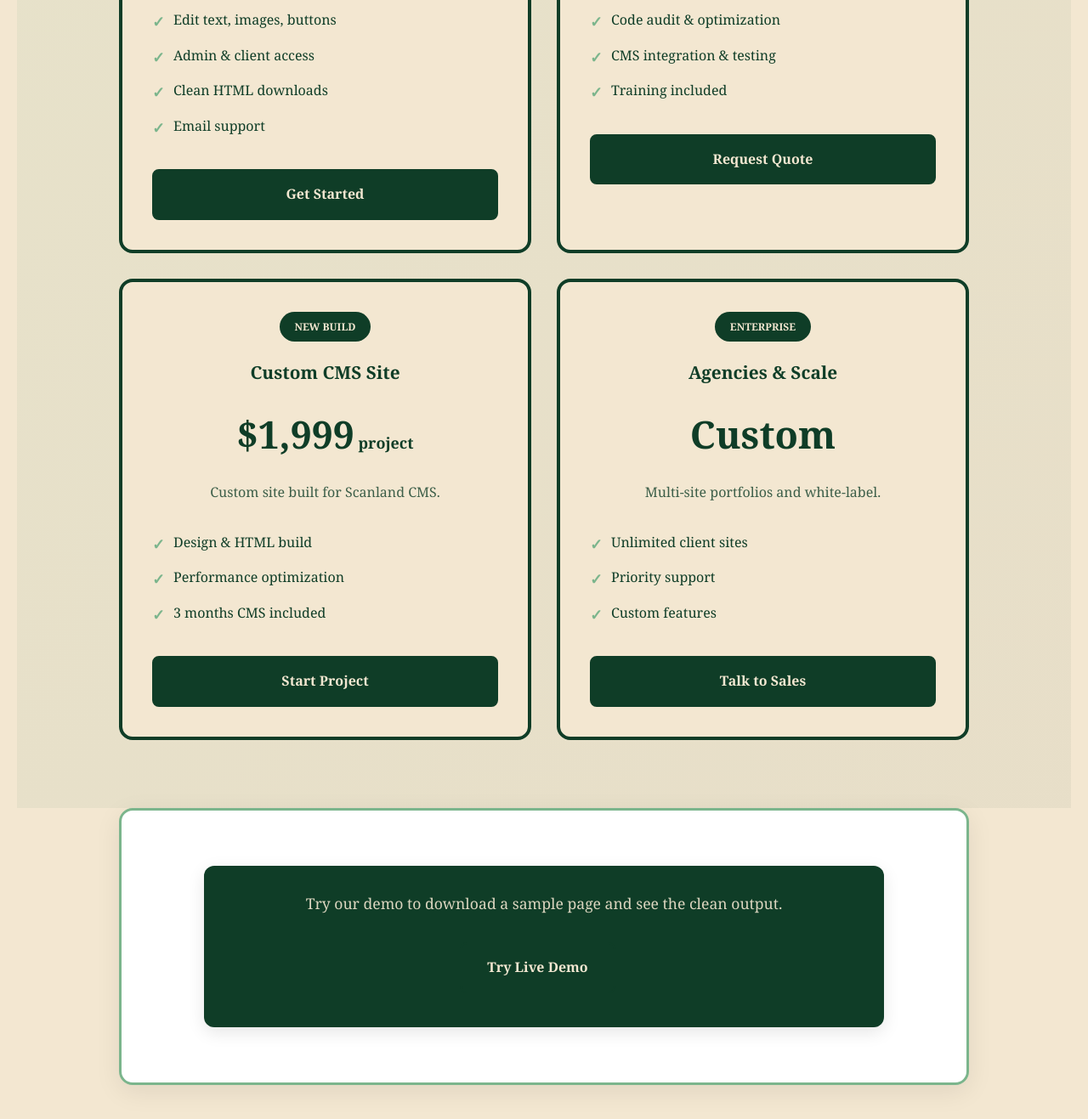
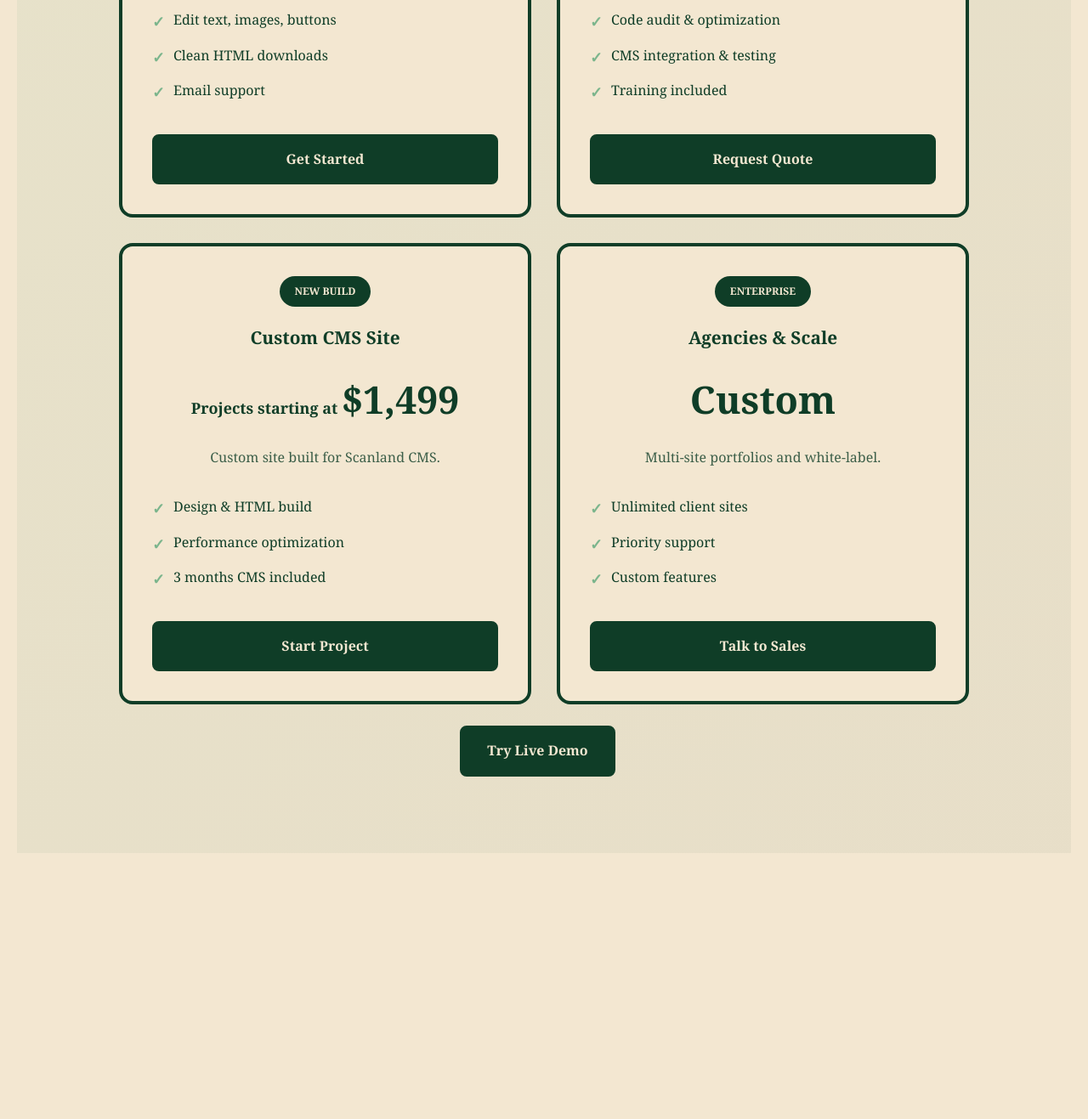
Before and after one commit to willscan251/cms, a website: page public/pricing.html in a window 1280 px wide. Shown: the part 1177-2494 px from the top of the page at 85% size. After the commit the page ends 2261 px from the top, so only its background shows below. Drawn offline with Linux system fonts and the light colour scheme.

Commit message:
Add files via upload

```diff
--- a/public/features.html
+++ b/public/features.html
@@ -35,7 +35,6 @@
     <section class="hero-section">
       <div class="container">
         <h1>Why Teams Choose Scanland CMS</h1>
-        <h2>Frictionless for editors. Clean for devs. Safe for agencies.</h2>
 
         <div class="cta-buttons">
           <a href="/demo" class="button primary">Try Live Demo</a>
@@ -93,10 +92,6 @@
           </div>
         </div>
       </div>
-    </section>
-
-    <!-- CTA -->
-    <section class="content-section">
       <div class="cta-buttons">
         <a href="/demo" class="button primary">Try Live Demo</a>
         <a href="/contact" class="button secondary">Start Your Project</a>
@@ -111,6 +106,9 @@
     </p>
   </footer>
 
+  <!-- CTA Ribbon -->
+  <script src="assets/demo_ribbon_float.js"></script>
+
   <!-- Scanland CMS Integration -->
   <script src="https://cms.scanland.org/cms.js"></script>
 </body>
--- a/public/pricing.html
+++ b/public/pricing.html
@@ -55,7 +55,6 @@
             <div class="price-note">Unlimited editing. Secure login. Host anywhere.</div>
             <ul>
               <li>Edit text, images, buttons</li>
-              <li>Admin & client access</li>
               <li>Clean HTML downloads</li>
               <li>Email support</li>
             </ul>
@@ -78,7 +77,7 @@
           <div class="pricing-card">
             <div class="pricing-kicker">New Build</div>
             <h3>Custom CMS Site</h3>
-            <div class="price">$1,999<span style="font-size: 0.4em;"> project</span></div>
+            <div class="price"><span style="font-size: 0.4em;">Projects starting at </span>$1,499</div>
             <div class="price-note">Custom site built for Scanland CMS.</div>
             <ul>
               <li>Design & HTML build</li>
@@ -102,15 +101,10 @@
           </div>
         </div>
       </div>
-    </section>
 
     <!-- Demo Note -->
-    <section class="content-section">
-      <div class="mission-box">
-        <p>Try our demo to download a sample page and see the clean output.</p>
         <div style="text-align: center; margin-top: 15px;">
           <a href="/demo" class="button primary">Try Live Demo</a>
-        </div>
       </div>
     </section>
   </main>
```
Also changed, not shown: public/cmscontact.html (+0 -6 lines), public/cmstest.html (+1 -0 lines), public/scanlandcms.html (+4 -1 lines).
